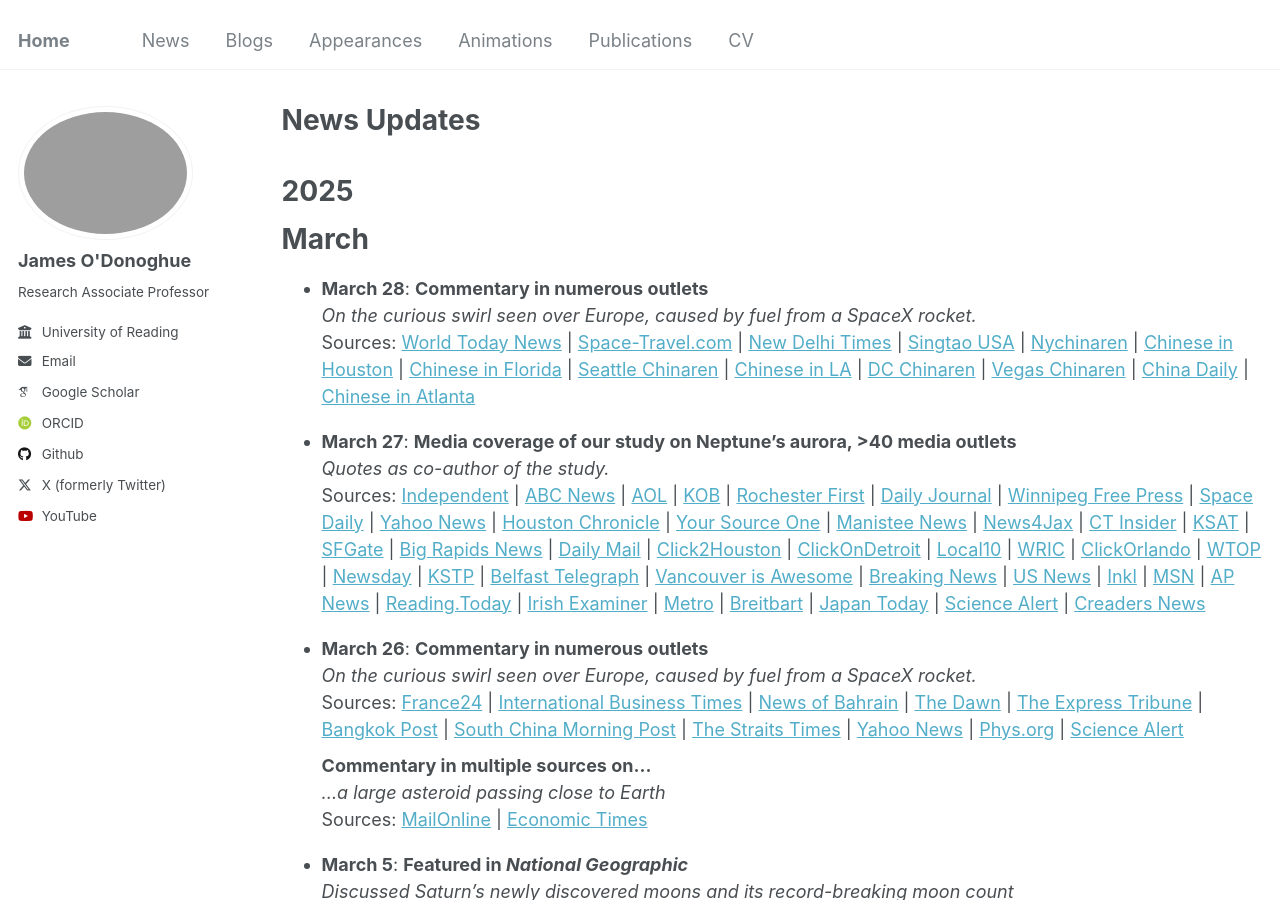
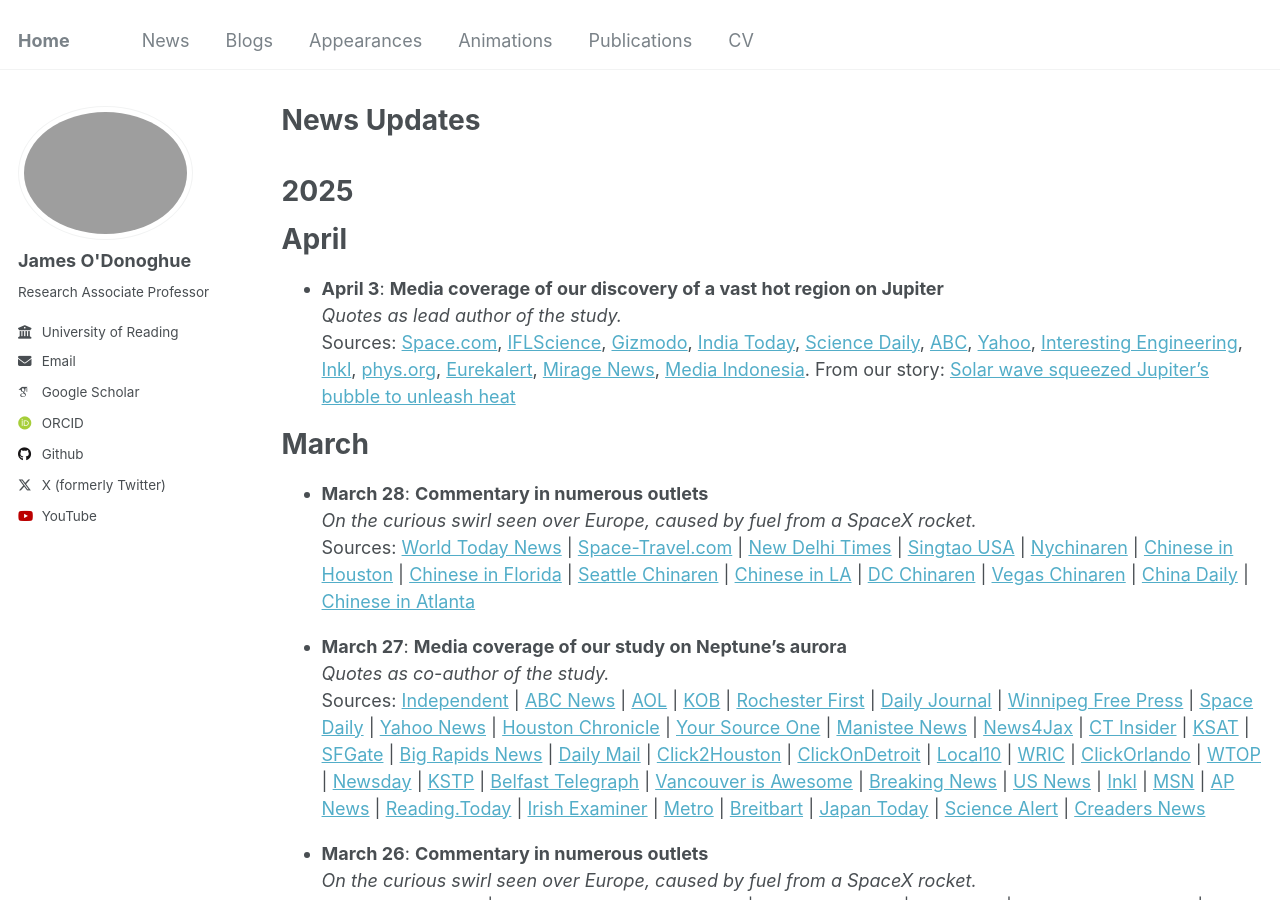
Before and after one commit to odonoghuespace/odonoghuespace.github.io, a Jekyll site: the page built from _pages/news.html, in a window 1280 px wide and 900 px high. Built offline with Jekyll 4.4.1, drawn with Linux system fonts in a browser that asks for light colours; some web fonts are replaced.

Commit message:
Update news.html

```diff
--- a/_pages/news.html
+++ b/_pages/news.html
@@ -6,6 +6,30 @@ author_profile: true
 ---
 <br>
 <h1>2025</h1>
+
+<h1>April</h1>
+
+<ul>
+  <li><strong>April 3</strong>: <strong>Media coverage of our discovery of a vast hot region on Jupiter</strong><br>
+    <em>Quotes as lead author of the study.</em><br>
+    Sources:
+    <a href="https://www.space.com/the-universe/jupiter/surprise-jupiters-powerful-magnetic-field-gets-squished-by-the-solar-wind">Space.com</a>,
+    <a href="https://www.iflscience.com/solar-waves-squash-and-massively-heat-up-jupiters-magnetic-field-2-3-times-a-month-78678">IFLScience</a>,
+    <a href="https://gizmodo.com/a-blast-of-wind-from-the-sun-squished-jupiters-magnetic-shielding-2000583481">Gizmodo</a>,
+    <a href="https://www.indiatoday.in/science/story/a-fiery-wind-struck-jupiter-in-2017-it-was-so-powerful-it-cracked-the-planet-2704026-2025-04-04">India Today</a>,
+    <a href="https://www.sciencedaily.com/releases/2025/04/250403122634.htm">Science Daily</a>,
+    <a href="https://www.abc.net.au/news/science/2025-04-04/solar-wind-jupiter-aurora-heat/105121366">ABC</a>,
+    <a href="https://www.yahoo.com/news/powerful-solar-winds-squish-jupiters-130000710.html?guccounter=1">Yahoo</a>,
+    <a href="https://interestingengineering.com/space/solar-wind-impact-on-jupiter-discovered?group=test_b">Interesting Engineering</a>,
+    <a href="https://www.inkl.com/news/powerful-solar-winds-squish-jupiter-s-magnetic-field-like-a-giant-squash-ball">Inkl</a>,
+    <a href="https://phys.org/news/2025-04-solar-compresses-jupiter-magnetosphere-hot.html">phys.org</a>,
+    <a href="https://www.eurekalert.org/news-releases/1078491">Eurekalert</a>,
+    <a href="https://www.miragenews.com/solar-wave-squeezes-jupiters-magnetic-field-1438410/">Mirage News</a>,
+    <a href="https://mediaindonesia.com/teknologi/757671/perisai-jupiter-jebol-dihantam-badai-matahari-raksasa">Media Indonesia</a>.
+    From our story:
+    <a href="https://www.reading.ac.uk/news/2025/Research-News/Solar-wave-squeezed-Jupiters-magnetic-shield-to-unleash-heat" target="_self">Solar wave squeezed Jupiter’s bubble to unleash heat</a>
+  </li>
+</ul>
 
 <h1>March</h1>
 
@@ -31,7 +55,7 @@ author_profile: true
 
 
 <ul>
-  <li><strong>March 27</strong>: <strong>Media coverage of our study on Neptune’s aurora, >40 media outlets</strong><br>
+  <li><strong>March 27</strong>: <strong>Media coverage of our study on Neptune’s aurora</strong><br>
     <em>Quotes as co-author of the study.</em><br>
     Sources:
     <a href="https://www.independent.co.uk/news/neptune-nasa-washington-scientists-university-of-reading-b2722144.html">Independent</a> |
```
